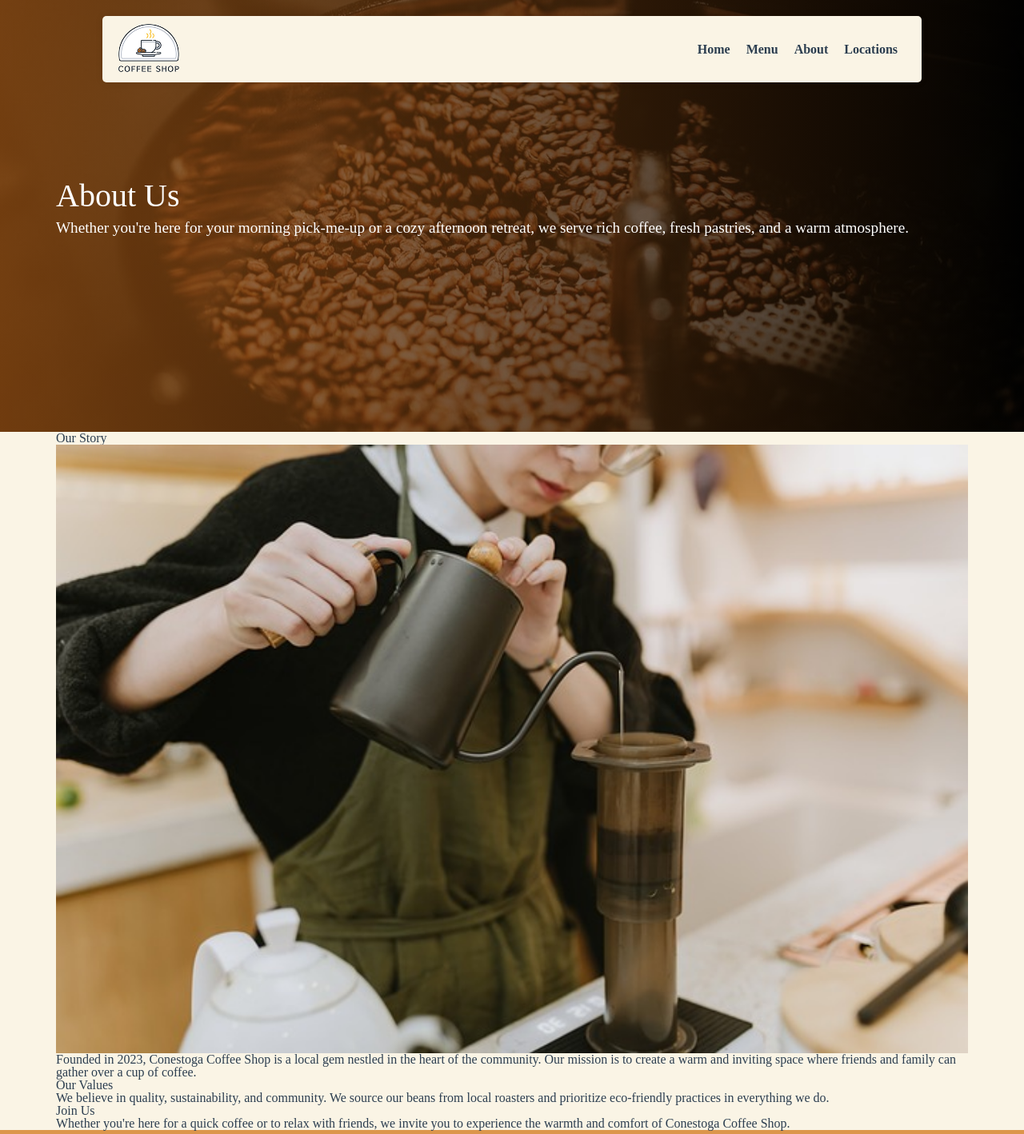
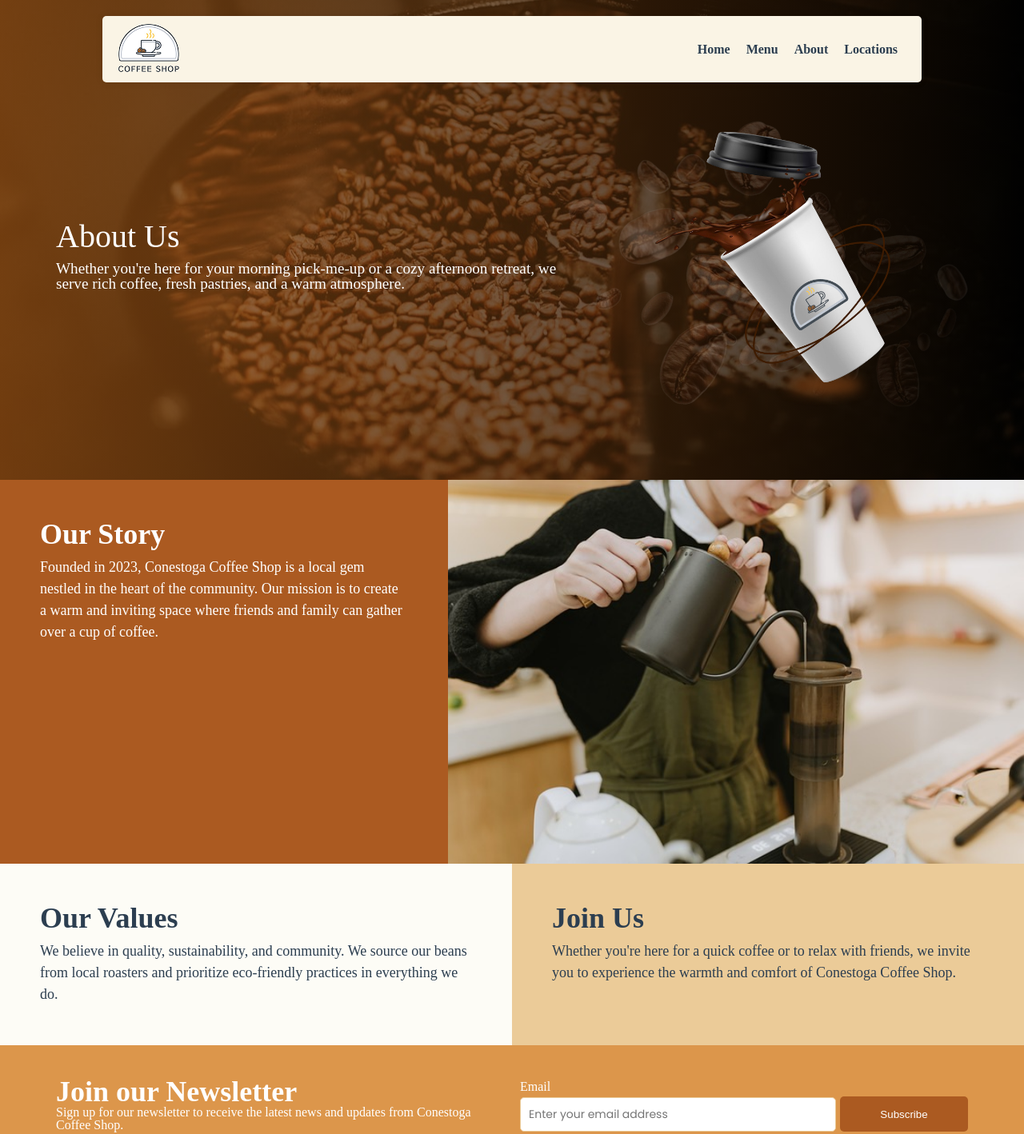
Before and after one commit to pdelvallebaudac8221/coffee-shop, an Eleventy site: page src/about.njk in a window 1280 px wide. Shown: the top 1418 px of the page at 80% size. Built offline with nearby package versions, Linux system fonts and the light colour scheme; Eleventy itself is replaced by a stand-in of ours; files that its build step writes are made by us from their sources; a web font is replaced by a local one.

Commit message:
add about page layout

```diff
--- a/src/about.njk
+++ b/src/about.njk
@@ -1,22 +1,33 @@
 {% include "head.njk" %}
 <div class="about-hero">
   <div class="container">
-    <h1>About Us</h1>
-    <p>Whether you're here for your morning pick-me-up or a cozy afternoon retreat, we serve rich coffee, fresh pastries, and a warm atmosphere.</p>
+    <div>
+      <h1>About Us</h1>
+      <p>Whether you're here for your morning pick-me-up or a cozy afternoon retreat, we serve rich coffee, fresh pastries, and a warm atmosphere.</p>
+    </div>
+    <img src="/img/coffee-splash.png" class="about-hero__image" alt=""/>
   </div>
 </div>
 <div class="about-content">
-  <div class="container">
-    <h2>Our Story</h2>
+  <div class="about-content__tile tile-1">
+    <h2 class="section-title">Our Story</h2>
+    <p>Founded in 2023, Conestoga Coffee Shop is a local gem nestled in the heart of the community. Our mission is to create a warm and inviting space where friends and family can gather over a cup of coffee.</p>
+  </div>
+  <div class="about-content__tile">
     <div class="slick-carousel">
       <img src="/img/about-slider-1.jpg" alt=""/>
       <img src="/img/about-slider-2.jpg" alt=""/>
       <img src="/img/about-slider-3.jpg" alt=""/>
     </div>
-    <p>Founded in 2023, Conestoga Coffee Shop is a local gem nestled in the heart of the community. Our mission is to create a warm and inviting space where friends and family can gather over a cup of coffee.</p>
-    <h2>Our Values</h2>
+  </div>
+</div>
+<div class="about-content">
+  <div class="about-content__tile tile-3">
+    <h2 class="section-title">Our Values</h2>
     <p>We believe in quality, sustainability, and community. We source our beans from local roasters and prioritize eco-friendly practices in everything we do.</p>
-    <h2>Join Us</h2>
+  </div>
+  <div class="about-content__tile tile-4">
+    <h2 class="section-title">Join Us</h2>
     <p>Whether you're here for a quick coffee or to relax with friends, we invite you to experience the warmth and comfort of Conestoga Coffee Shop.</p>
   </div>
 </div>
--- a/src/styles/pages/_about.sass
+++ b/src/styles/pages/_about.sass
@@ -8,13 +8,46 @@
   color: white
   padding: 20px
   .container
-    min-height: 500px
+    padding-top: 60px
+    min-height: 70vh
     display: flex
-    flex-direction: column
-    justify-content: center
+    align-items: center
+    justify-content: space-between
+    @media (max-width: 768px)
+      flex-direction: column
+    img
+      max-width: 500px
   h1
     font-size: 2.5rem
     margin-bottom: 10px
   p
     font-size: 1.2rem
     margin-bottom: 20px
+
+.about-content
+  display: grid
+  grid-template-columns: 1fr 1fr
+  @media (max-width: 768px)
+    display: block
+  p
+    font-size: 18px
+    line-height: 1.5
+  &__tile
+    &.tile-1
+      background: $linen800
+      padding: 50px
+      color: white
+    &.tile-4
+      padding: 50px
+      background: $linen400
+    &.tile-3
+      padding: 50px
+      background: $linen100
+  .section-title
+    margin-bottom: 10px
+  .slick-carousel
+    max-width: 720px
+    width: 100%
+    img
+      width: 100%
+      object-fit: cover
```
Also changed, not shown: public/img/coffee-splash.png (added).
